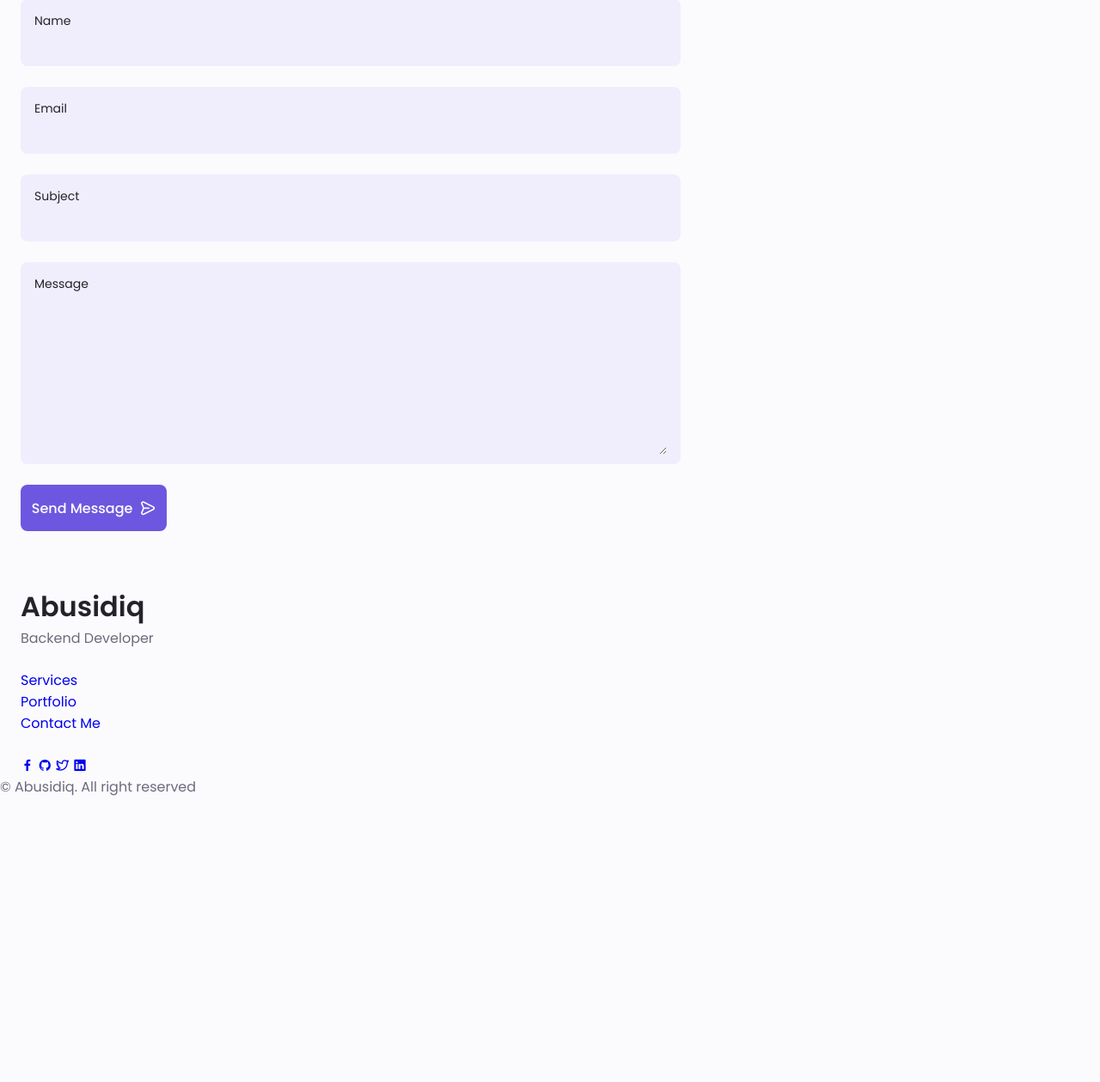
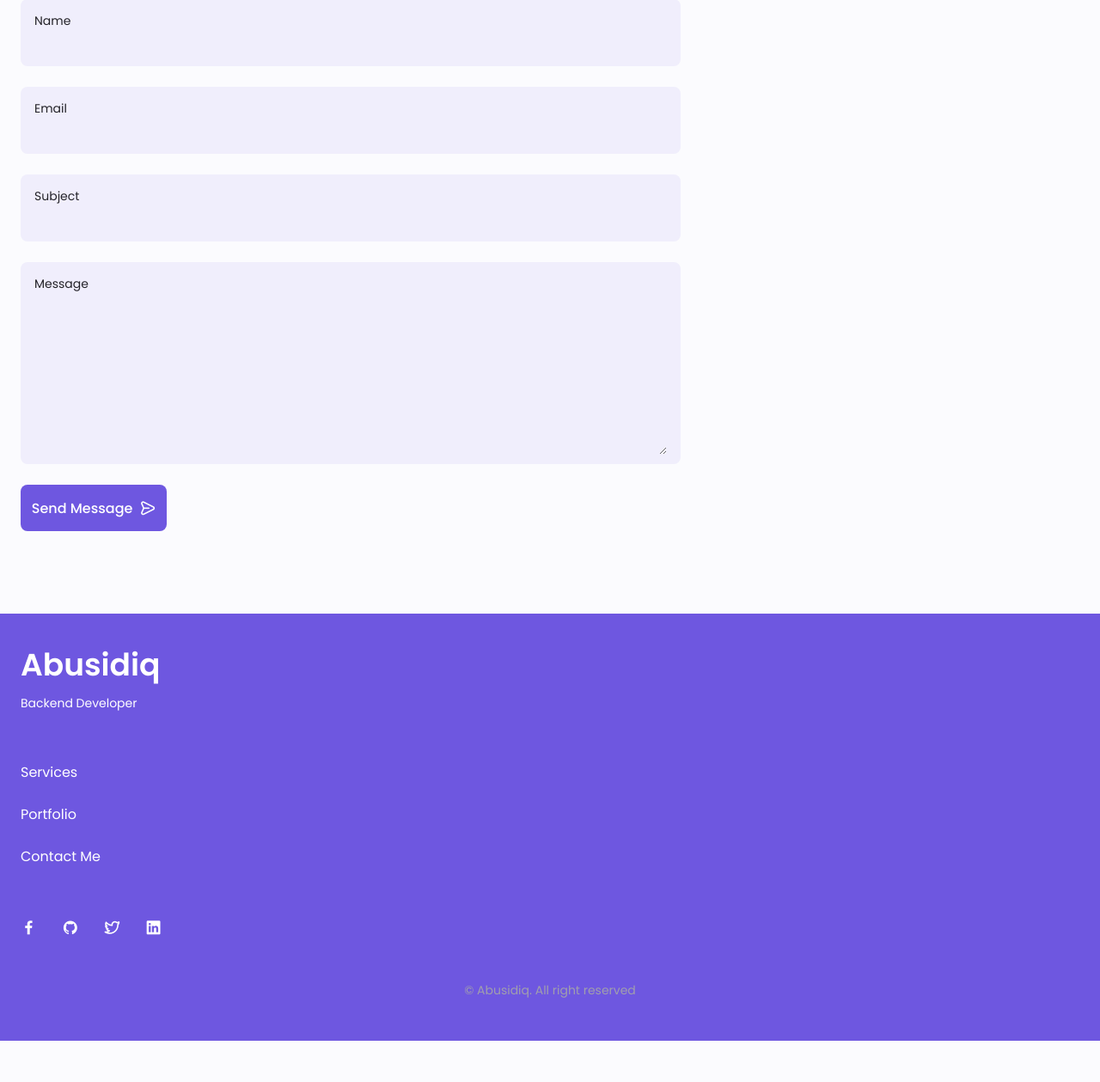
Before and after one commit to Ayoola32/Portfolio-Website, a PHP site: page / in a window 1280 px wide. Shown: the part 5185-6444 px from the top of the page at 86% size. Before the commit the page ends 6111 px from the top, so only its background shows below. Run offline with PHP 8.4, Linux system fonts and the light colour scheme.

Commit message:
footer style

```diff
--- a/assets/css/styles.css
+++ b/assets/css/styles.css
@@ -875,6 +875,60 @@ overflow: initial;
   padding: .25rem .5rem .5rem 0;
 }
 /*==================== FOOTER ====================*/
+.footer{
+  padding-top: 2rem;
+}
+
+.footer__container{
+  row-gap: 3.5rem;
+}
+
+.footer__bg{
+  background-color: var(--first-color-second);
+  padding: 2rem 0 3rem;
+}
+
+.footer__title{
+  font-size: var(--h1-font-size);
+  margin-bottom: var(--mb-0-25);
+}
+
+.footer__subtitle{
+  font-size: var(--small-font-size);
+}
+
+.footer__links{
+  display: flex;
+  flex-direction: column;
+  row-gap: 1.5rem;
+}
+
+.footer__link:hover{
+  color: var(--first-color-lighter);
+}
+
+.footer__social{
+  font-size: 1.2rem;
+  margin-right: var(--mb-1-5);
+}
+
+.footer__social:hover{
+  color: var(--first-color-lighter);
+}
+
+.footer__copy{
+  font-size: var(--small-font-size);
+  text-align: center;
+  color: var(--text-color-light);
+  margin-top: var(--mb-3);
+}
+
+.footer__title,
+.footer__subtitle,
+.footer__link,
+.footer__social{
+  color: #fff;
+}
 
 
 /*========== SCROLL UP ==========*/
```
